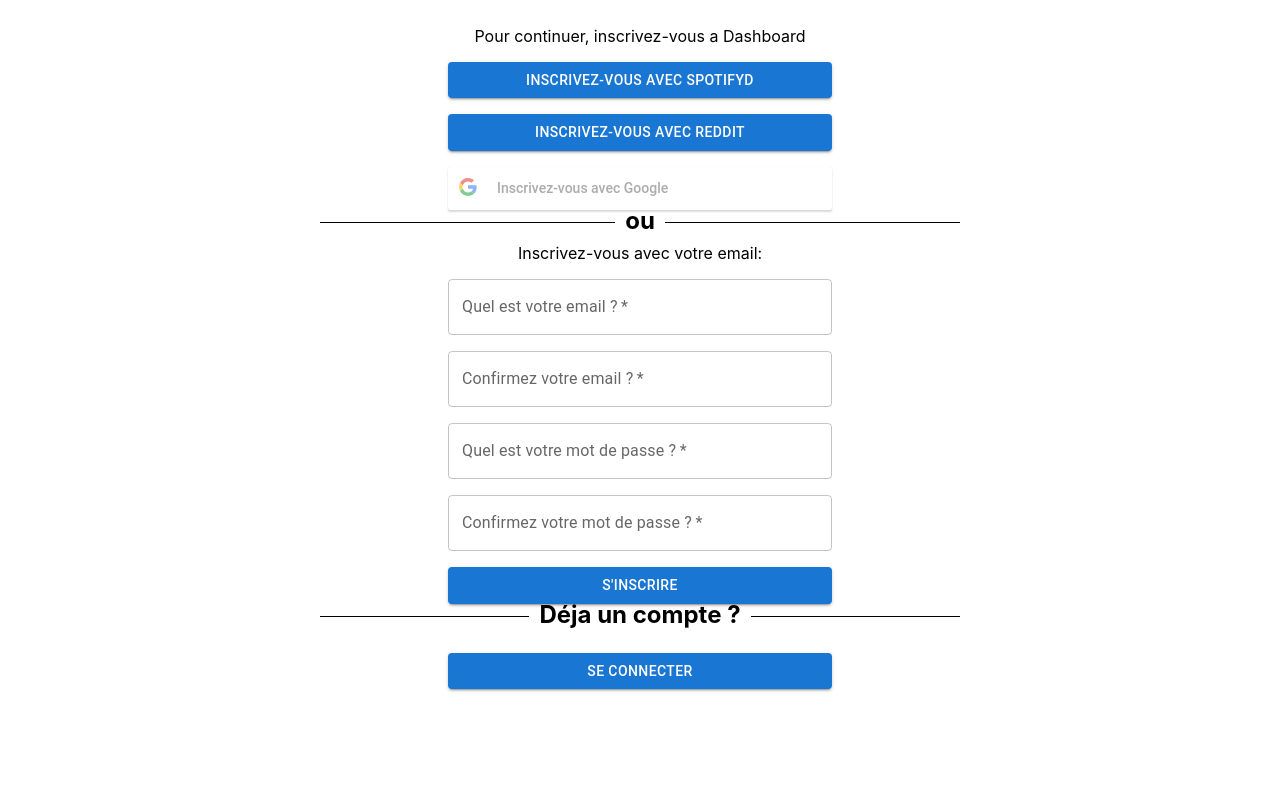
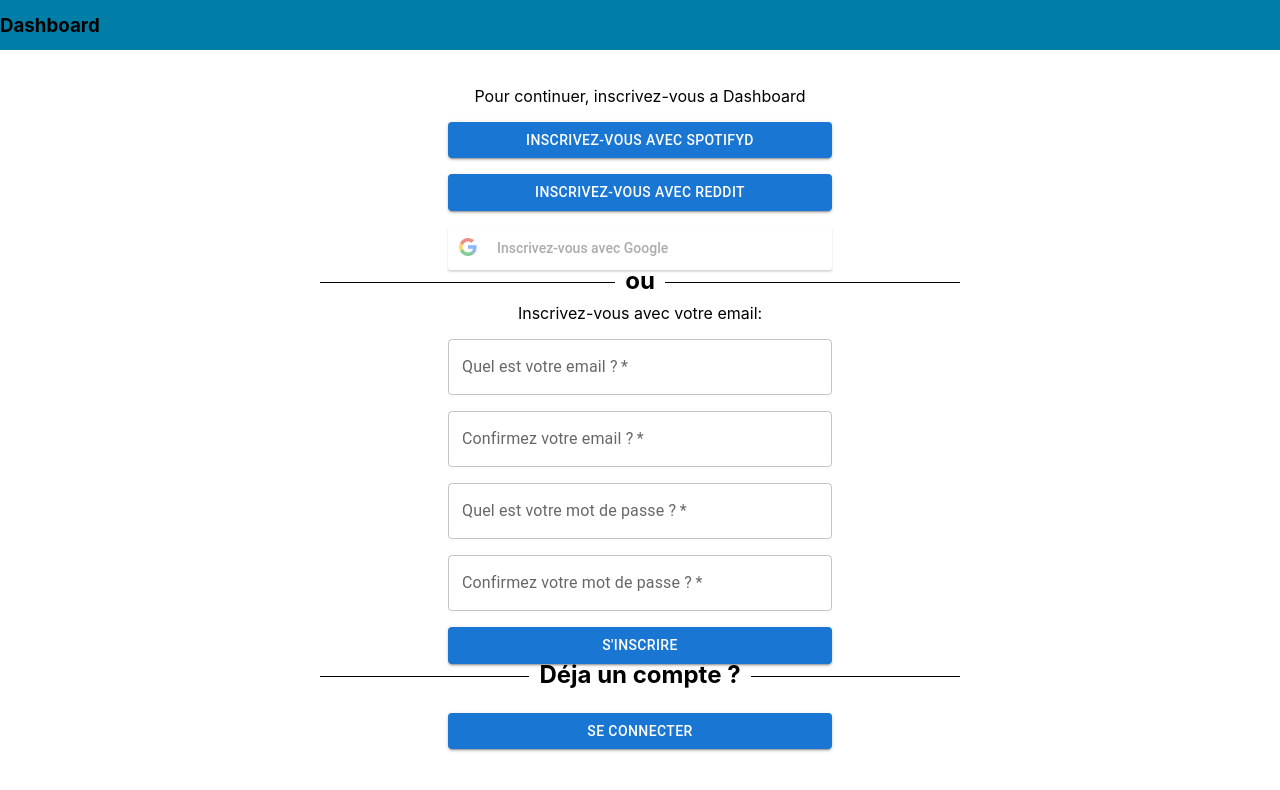
Before and after one commit to AntoineKoiko/Epitech_Dashboard_2021, a React (Create React App) app in the folder client/: page /register in a window 1280 px wide. Shown: the top 790 px of the page. Built offline with nearby package versions, Linux system fonts and the light colour scheme.

Commit message:
feat(Pages): add Default header

```diff
--- a/client/src/Pages/Login/LoginPage.css
+++ b/client/src/Pages/Login/LoginPage.css
@@ -1,9 +1,3 @@
-.page-container {
-    display: flex;
-    justify-content: center;
-    align-items: center;
-}
-
 .main-container {
     display: flex;
     flex-direction: column;
--- a/client/src/Pages/Login/LoginPage.js
+++ b/client/src/Pages/Login/LoginPage.js
@@ -4,6 +4,9 @@
 import { TextField } from '@mui/material';
 import { createTheme } from '@mui/system';
 import './LoginPage.css';
+import '../../Styles/GlobalStyle.css';
+import DefaultHeader from '../../Compontents/DefaultHeader/DefaultHeader';
+
 
 const responseGoogle = (response) => {
     console.log(response);
@@ -11,7 +14,9 @@
 
 function LoginPage() {
     return (
-        <div className="page-container">
+        <div>
+            <DefaultHeader/>
+            <div className="center-h">
                 <div className="main-container">
                     <p>Pour continuer, connectez-vous a Dashboard</p>
                     <Button sx={theme.inputField} className="input-field" href="https://www.spotify.com" variant="contained">Continuer avec spotifyd</Button>
@@ -54,6 +59,7 @@
                     </Button>
                 </div>
             </div>
+        </div>
     )
 }
 
--- a/client/src/Pages/Register/RegisterPage.js
+++ b/client/src/Pages/Register/RegisterPage.js
@@ -4,6 +4,8 @@
 import { TextField } from '@mui/material';
 import { createTheme } from '@mui/system';
 import './RegisterPage.css';
+import '../../Styles/GlobalStyle.css';
+import DefaultHeader from '../../Compontents/DefaultHeader/DefaultHeader';
 
 const responseGoogle = (response) => {
     console.log(response);
@@ -11,7 +13,9 @@
 
 function RegisterPage() {
     return (
-        <div className="page-container">
+        <div>
+            <DefaultHeader />
+            <div className="center-h">
                 <div className="main-container">
                     <p>Pour continuer, inscrivez-vous a Dashboard</p>
 
@@ -74,6 +78,7 @@
                     </Button>
                 </div>
             </div>
+        </div>
     )
 }
 
```
Lines whose indentation alone changed are shown as unchanged.
